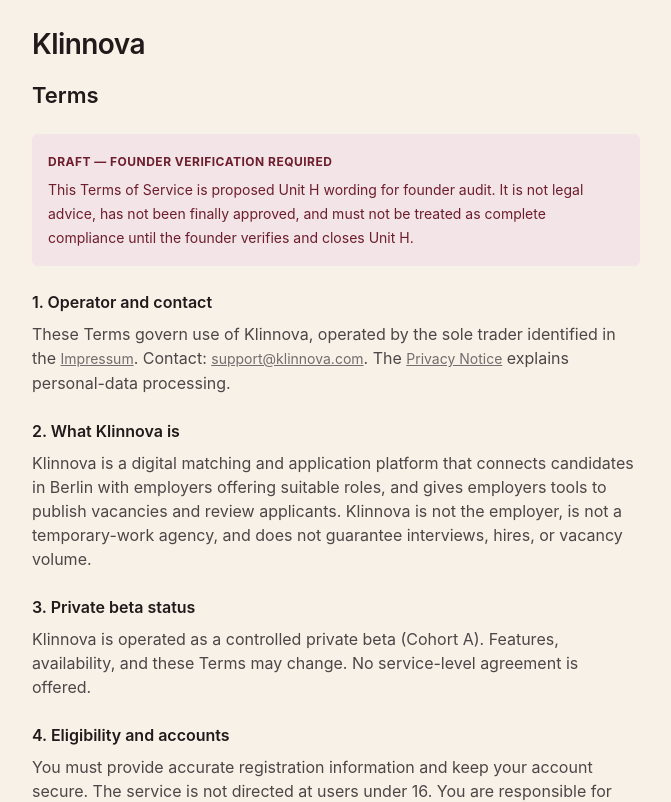
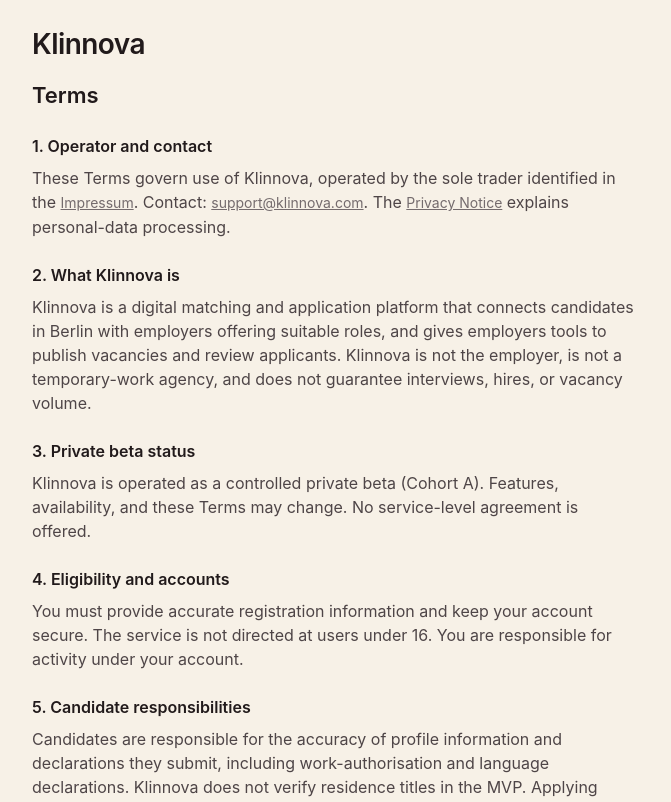
Before and after one commit to Nejo12/klinnova, a Next.js app: page /terms in a window 1280 px wide. Shown: the top 802 px of the page, without its empty margins (304-975 px from the left). Built offline with nearby package versions, Linux system fonts and the light colour scheme; no server answers.

Commit message:
fix(k6): align Terms launch state

```diff
--- a/src/app/terms/page.tsx
+++ b/src/app/terms/page.tsx
@@ -1,6 +1,5 @@
 import Link from "next/link";
 
-import { DraftNotice } from "@/components/legal/draft-notice";
 import styles from "@/components/legal/legal-page.module.scss";
 import { PublicFooter } from "@/components/public-shared/public-footer";
 
@@ -18,8 +17,6 @@ export default function TermsPage() {
         Klinnova
       </Link>
       <h1 className={styles.heading}>Terms</h1>
-
-      <DraftNotice documentName="Terms of Service" />
 
       <section className={styles.section} aria-labelledby="terms-operator">
         <h2 className={styles.sectionHeading} id="terms-operator">
```
